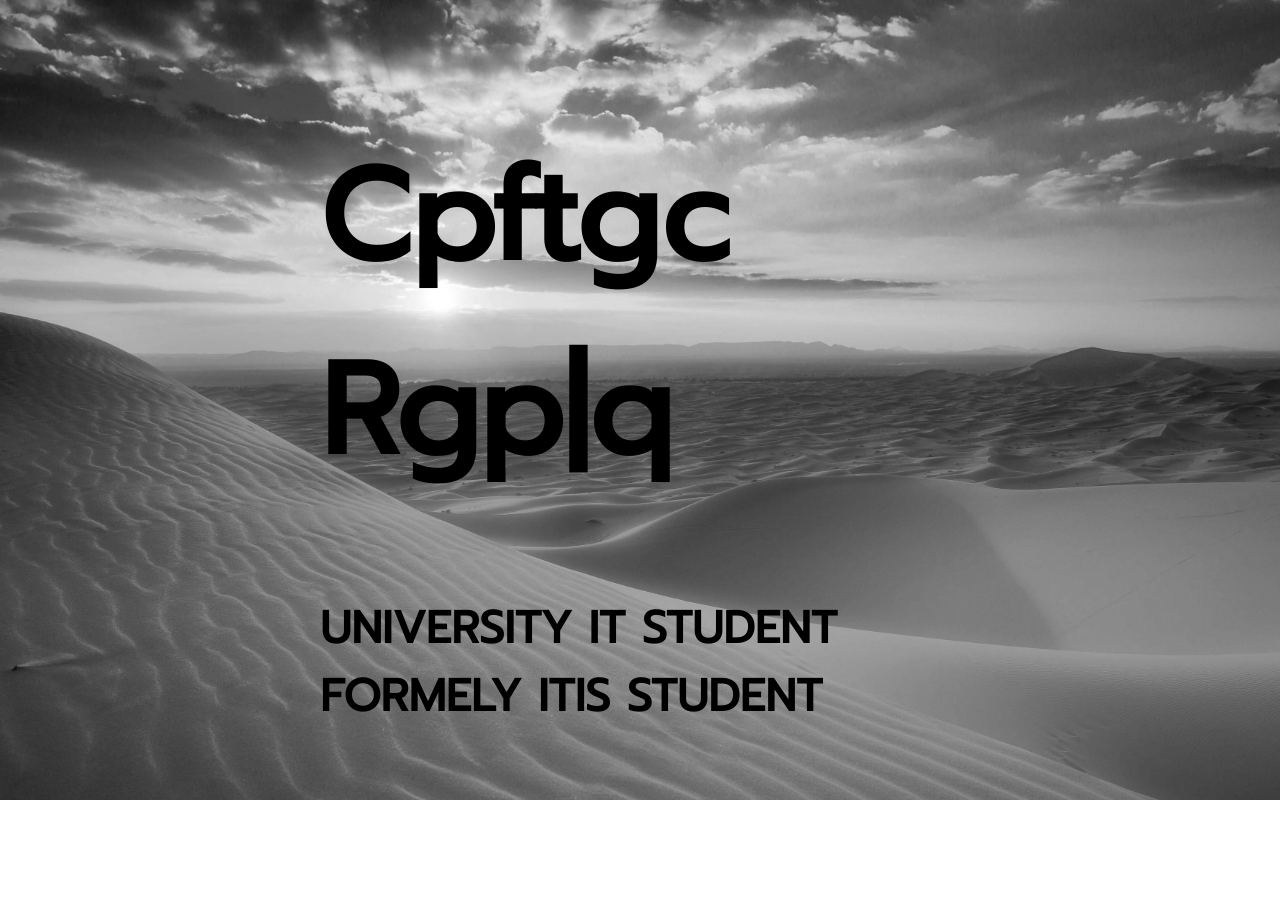
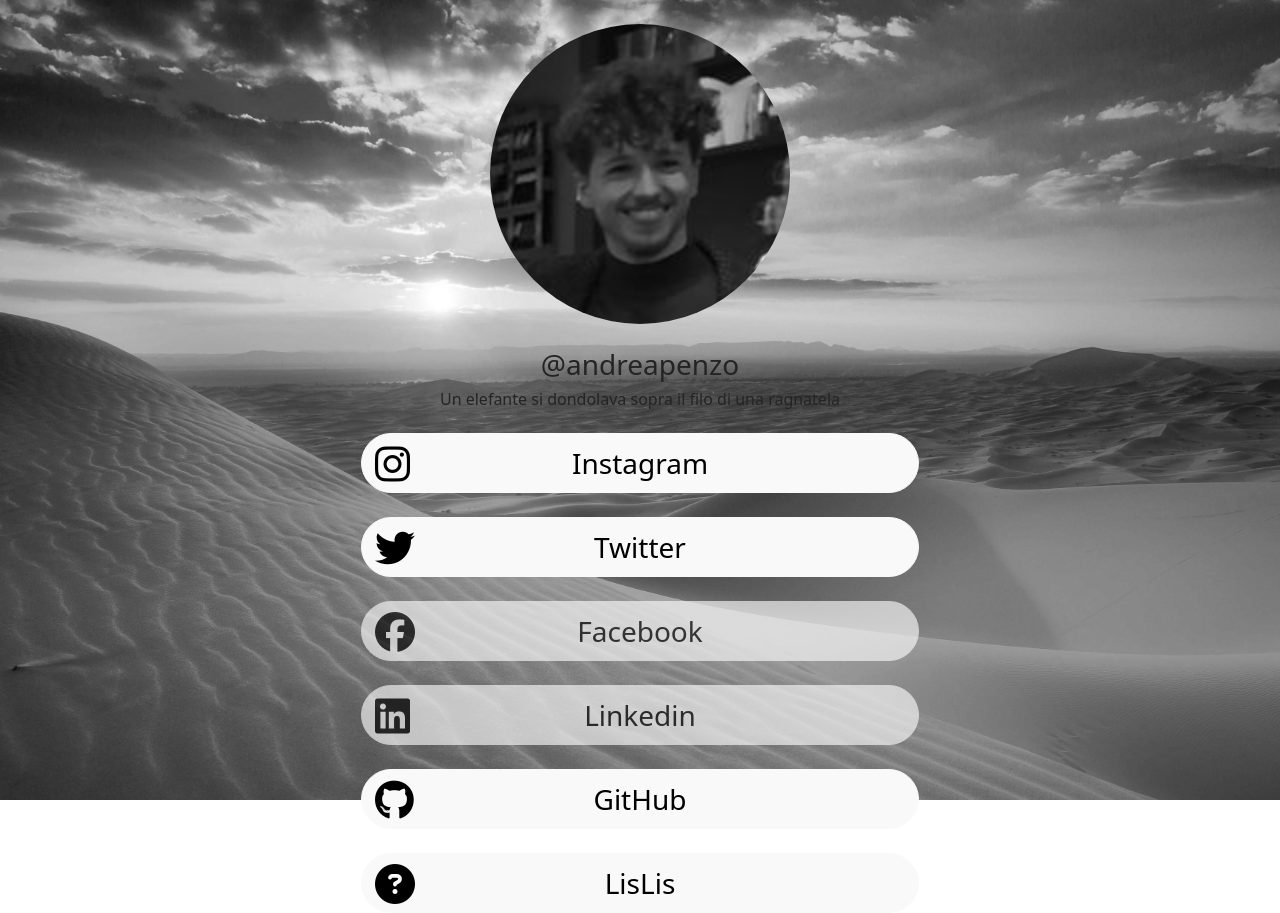
Before and after one commit to Anpeeu/anpeeu.github.io, a plain HTML site: page index.html in a window 1280 px wide. Before the commit the page ends 800 px from the top, so only its background shows below. Drawn offline with nearby package versions, Linux system fonts and the light colour scheme.

Commit message:
Modifica sito per renderlo link tree like

```diff
--- a/global.css
+++ b/global.css
@@ -9,30 +9,28 @@ body, html {
 #initialPart {
     /* Immagine usata */
     background-image: url("desert.jpeg");
+    filter: grayscale(100%);
 
      /* Altezza al massimo */
     height: 100%;
-
     /* Centrare l'immagine e rappresentarla carina */
     background-position: center;
     background-repeat: no-repeat;
     background-size: cover;
     /* Filtrare di grigio l'immagine*/
-    filter: grayscale(100%);
+    text-align: center;
 }
 
-.h1 {
-    font-size: 800%;
+
+
+.left-icon-holder {
+    position:relative;
 }
-
-.h2 {
-    font-size: 280%;
-    text-transform: uppercase;
+.fa-brands, .fa-solid{
+    position:absolute;
+    line-height: 24px;
+    top:50%;
+    margin-top: -19px; /* Half of line height to keep left middle postion of container */
+    left: 13px;
+    font-size:40px
 }
-
-#initialDescription {
-    position: absolute;
-    top: 50%;
-    left: 50%;
-    transform: translate(-50%, -50%);
-}
--- a/index.html
+++ b/index.html
@@ -1,39 +1,69 @@
 <!DOCTYPE html>
-<html>
+<html lang="it">
     <head>
-        <title>APE</title>
-        <meta name="google-site-verification" content="sXujX9ZqkFde8Q_jnfAbz8HP3if0sAbugXLbINdXP8o" />
+        <title>Andrea Penzo</title>
+        <meta name="viewport" content="width=device-width, initial-scale=1">
+
         <!-- CSS -->
         <link rel="stylesheet" type="text/css" href="global.css">
-        <link rel="stylesheet" type="text/css" href="initialPart.css">
-        <link href="https://fonts.googleapis.com/css?family=Prompt&display=swap" rel="stylesheet">
-        <!-- JS -->
-        <script src="https://ajax.googleapis.com/ajax/libs/jquery/3.5.1/jquery.min.js"></script>    </head>
-        <script src="script.js"></script>
+
+        <!-- BOOTRASP -->
+        <link href="https://cdn.jsdelivr.net/npm/bootstrap@5.0.2/dist/css/bootstrap.min.css" rel="stylesheet" integrity="sha384-EVSTQN3/azprG1Anm3QDgpJLIm9Nao0Yz1ztcQTwFspd3yD65VohhpuuCOmLASjC" crossorigin="anonymous">
+        <script src="https://cdn.jsdelivr.net/npm/bootstrap@5.0.2/dist/js/bootstrap.bundle.min.js" integrity="sha384-MrcW6ZMFYlzcLA8Nl+NtUVF0sA7MsXsP1UyJoMp4YLEuNSfAP+JcXn/tWtIaxVXM" crossorigin="anonymous"></script>
+
+        <!-- JQUERY-->
+        <script src="https://ajax.googleapis.com/ajax/libs/jquery/3.6.0/jquery.min.js"></script>
+        <script src="https://kit.fontawesome.com/2aecd1f67c.js" crossorigin="anonymous"></script>
+    </head>
     <body>
-        <div id="background"></div>
         <div id="initialPart">
-            <div id="initialDescription">
-                <h1 class="h1">
-                    Andrea Penzo
-                </h1>
-                <h2 class="h2">
-                    University IT student <br >
-                    Formely ITIS student <br >
-                <h2>
+            <div class="container">
+
+                <img src="./img.jpg" class="m-4 rounded-circle" alt="image" width="300px" height="300px">
+                <h3>
+                    @andreapenzo
+                </h3>
+                <h6>
+                    Un elefante si dondolava sopra il filo di una ragnatela
+                </h6>
+
+                <div class="d-grid gap-4 col-sm-6 mt-4 mx-auto ">
+                    <a class=" btn btn-light btn-lg rounded-pill fs-3 left-icon-holder" href="https://www.instagram.com/andrea_penzo_/">
+                        <i class="fa-brands fa-instagram"></i>
+                        <span class=""> Instagram </span>
+                    </a>
+
+                    <a class=" btn btn-light btn-lg rounded-pill fs-3 left-icon-holder" href="https://twitter.com/anpeeu">
+                        <i class="fa-brands fa-twitter"></i>
+                        <span class=""> Twitter </span>
+                    </a>
+
+                    <a class=" btn btn-light btn-lg rounded-pill fs-3 left-icon-holder disabled" href="" disabled>
+                        <i class="fa-brands fa-facebook"></i>
+                        <span class=""> Facebook </span>
+                    </a>
+
+                    <a class=" btn btn-light btn-lg rounded-pill fs-3 left-icon-holder disabled" href="" disabled>
+                        <i class="fa-brands fa-linkedin"></i>
+                        <span class=""> Linkedin </span>
+                    </a>
+
+                    <a class=" btn btn-light btn-lg rounded-pill fs-3 left-icon-holder" href="https://github.com/Anpeeu">
+                        <i class="fa-brands fa-github"></i>
+                        <span class=""> GitHub </span>
+                    </a>
+
+                    <a class=" btn btn-light btn-lg rounded-pill fs-3 left-icon-holder" href="https://lislis.it">
+                        <i class="fa-solid fa-circle-question"></i>
+                        <span class=""> LisLis </span>
+                    </a>
+
+
+
+                </div>
+
+
             </div>
         </div>
-
-        <!--
-        <h3>
-            Projects
-        </h3>
-        <p >
-            <ul style="text-align: left" >
-                <li><a href="https://github.com/Anpeeu/virtual-machine"> Virtual machine - C project 2019 </a></li>
-
-            </ul>
-        </p>
-    -->
     </body>
 </html>
```
Also changed, not shown: img.jpg (added).
